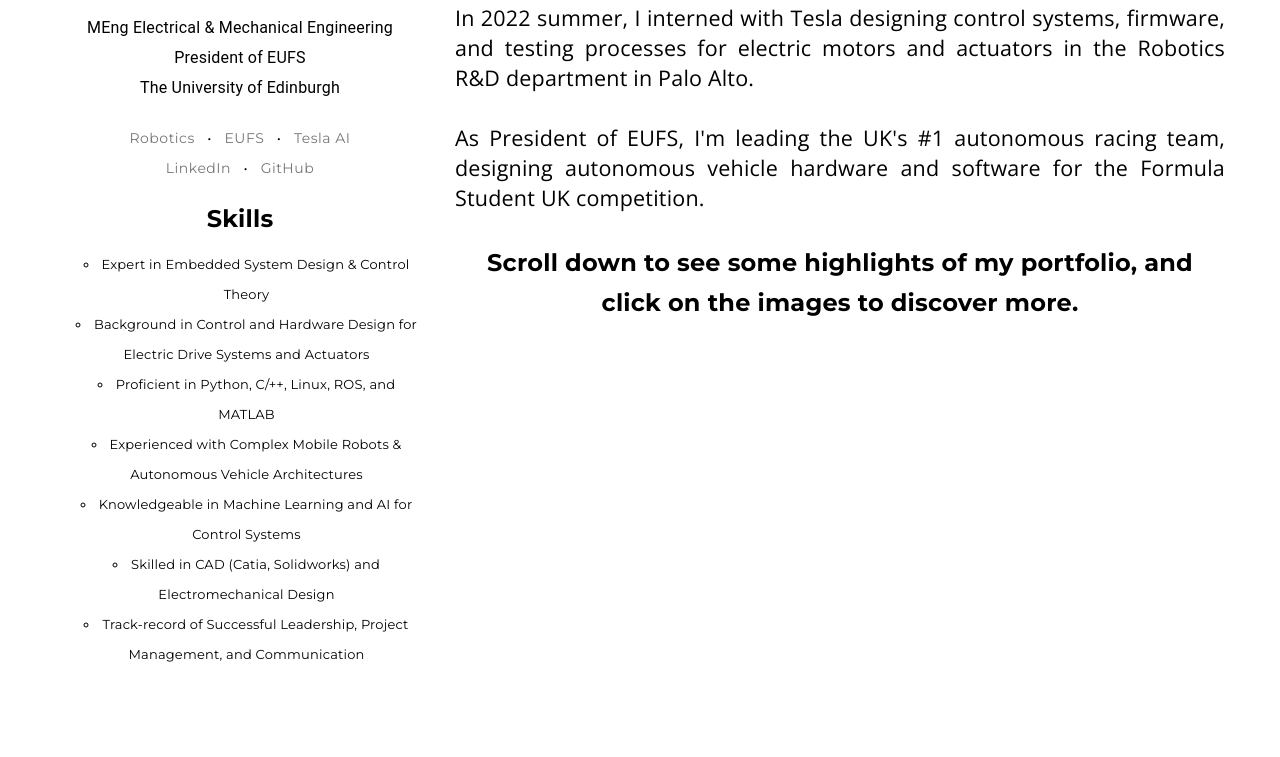
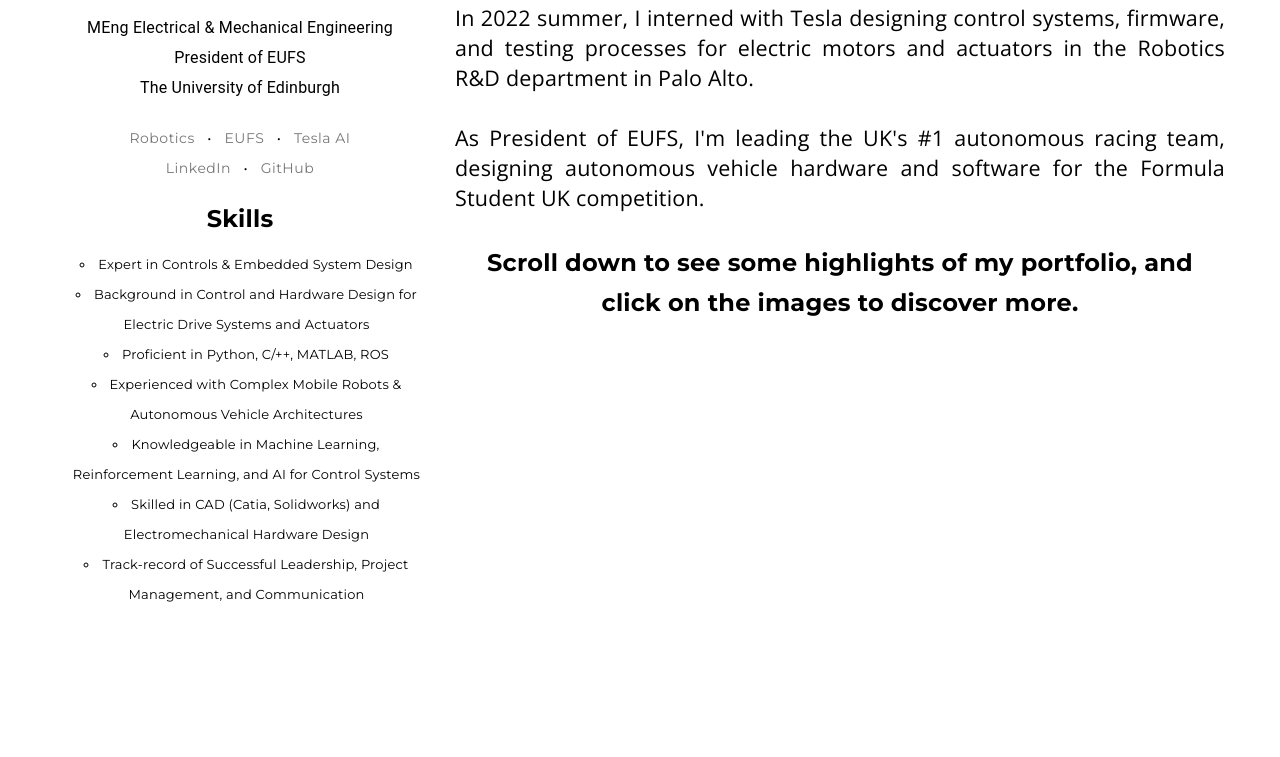
Before and after one commit to sandorfelber/sandorfelber.github.io, a website: page index.html in a window 1280 px wide. Shown: the part 557-1314 px from the top of the page. Drawn offline with nearby package versions, Linux system fonts and the light colour scheme.

Commit message:
Update index.html

```diff
--- a/index.html
+++ b/index.html
@@ -90,12 +90,12 @@
                 </div>
             <h2 style="font-size: 24px; margin-top: 16px;">Skills</h2>
             <ul style="font-size: 13px; list-style-type: circle; padding-left: 13px;">
-                <li>Expert in Embedded System Design & Control Theory</li>
+                <li>Expert in Controls & Embedded System Design</li>
                 <li>Background in Control and Hardware Design for Electric Drive Systems and Actuators</li>
-                <li>Proficient in Python, C/++, Linux, ROS, and MATLAB</li>
+                <li>Proficient in Python, C/++, MATLAB, ROS</li>
                 <li>Experienced with Complex Mobile Robots & Autonomous Vehicle Architectures</li>
-                <li>Knowledgeable in Machine Learning and AI for Control Systems</li>
-                <li>Skilled in CAD (Catia, Solidworks) and Electromechanical Design</li>
+                <li>Knowledgeable in Machine Learning, Reinforcement Learning, and AI for Control Systems</li>
+                <li>Skilled in CAD (Catia, Solidworks) and Electromechanical Hardware Design</li>
                 <li>Track-record of Successful Leadership, Project Management, and Communication </li>
             </ul>
             </div>
```
